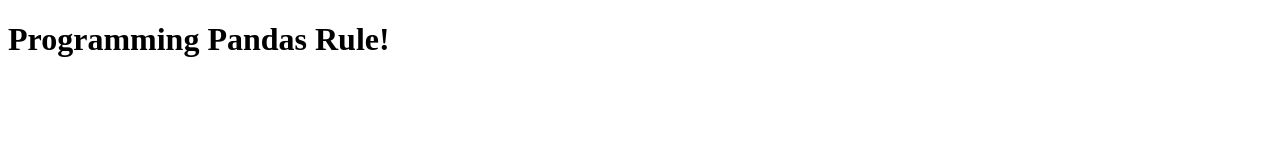
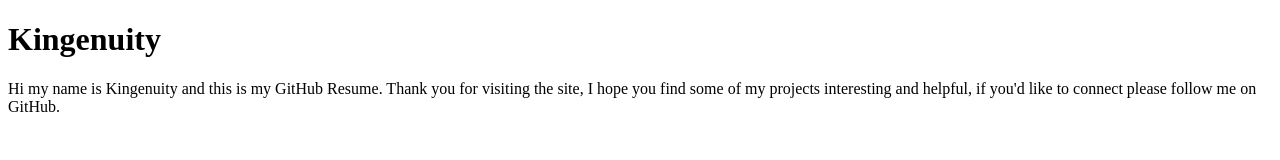
Before and after one commit to kingenuity/resume, a plain HTML site: page index.html in a window 1280 px wide. Drawn offline with Linux system fonts and the light colour scheme.

Commit message:
initial commit

```diff
--- a/index.html
+++ b/index.html
@@ -3,7 +3,7 @@
 <html lang="en">
 <head>
   <meta charset="utf-8">
-  <title>My HTML5 Web Site</title>
+  <title>Resume of Kingenuity</title>
   <meta name="description" content="This page contains the essentials for a modern HTML5 web page">
   <meta name="author" content="kaizen-soze">
   <style>
@@ -15,7 +15,8 @@
 </head>
 
 <body>
-  <h1>Programming Pandas Rule!</h1>
+  <h1>Kingenuity</h1>
+  <p>Hi my name is Kingenuity and this is my GitHub Resume. Thank you for visiting the site, I hope you find some of my projects interesting and helpful, if you'd like to connect please follow me on GitHub.</p>
   <script>
   	console.log('Javascript is working!')
   </script>
```
